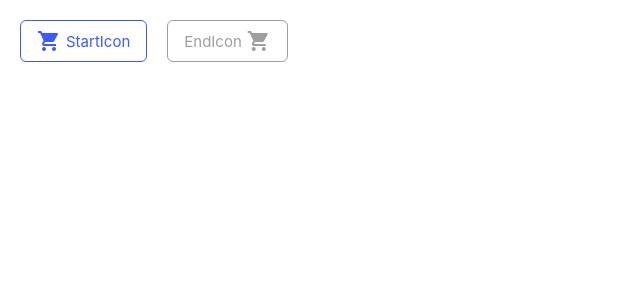
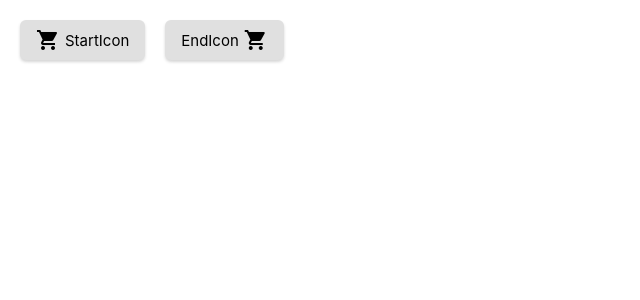
Before and after one commit to Vanaldito/button-component, a React (Vite) app: page / in a window 1280 px wide. Shown: the top 300 px of the page, without its empty margins (0-640 px from the left). Built offline with nearby package versions, Linux system fonts and the light colour scheme.

Commit message:
fix: set default values to variant, disableShadow and disabled button props

```diff
--- a/src/App.tsx
+++ b/src/App.tsx
@@ -6,22 +6,8 @@ export default function App() {
   return (
     <main>
       <div className="buttons">
-        <Button
-          startIcon="local_grocery_store"
-          disabled={false}
-          disableShadow={false}
-          variant="outline"
-        >
-          StartIcon
-        </Button>
-        <Button
-          endIcon="local_grocery_store"
-          disabled={true}
-          disableShadow={true}
-          variant="outline"
-        >
-          EndIcon
-        </Button>
+        <Button startIcon="local_grocery_store">StartIcon</Button>
+        <Button endIcon="local_grocery_store">EndIcon</Button>
       </div>
     </main>
   );
--- a/src/components/button.tsx
+++ b/src/components/button.tsx
@@ -2,18 +2,18 @@ import "./button.css";
 import Icon from "./icon";
 
 interface ButtonProps {
-  variant: "default" | "outline" | "text";
-  disableShadow: boolean;
-  disabled: boolean;
+  variant?: "default" | "outline" | "text";
+  disableShadow?: boolean;
+  disabled?: boolean;
   startIcon?: string;
   endIcon?: string;
   children: React.ReactNode;
 }
 
 export default function Button({
-  variant,
-  disableShadow,
-  disabled,
+  variant = "default",
+  disableShadow = false,
+  disabled = false,
   startIcon,
   endIcon,
   children,
```
